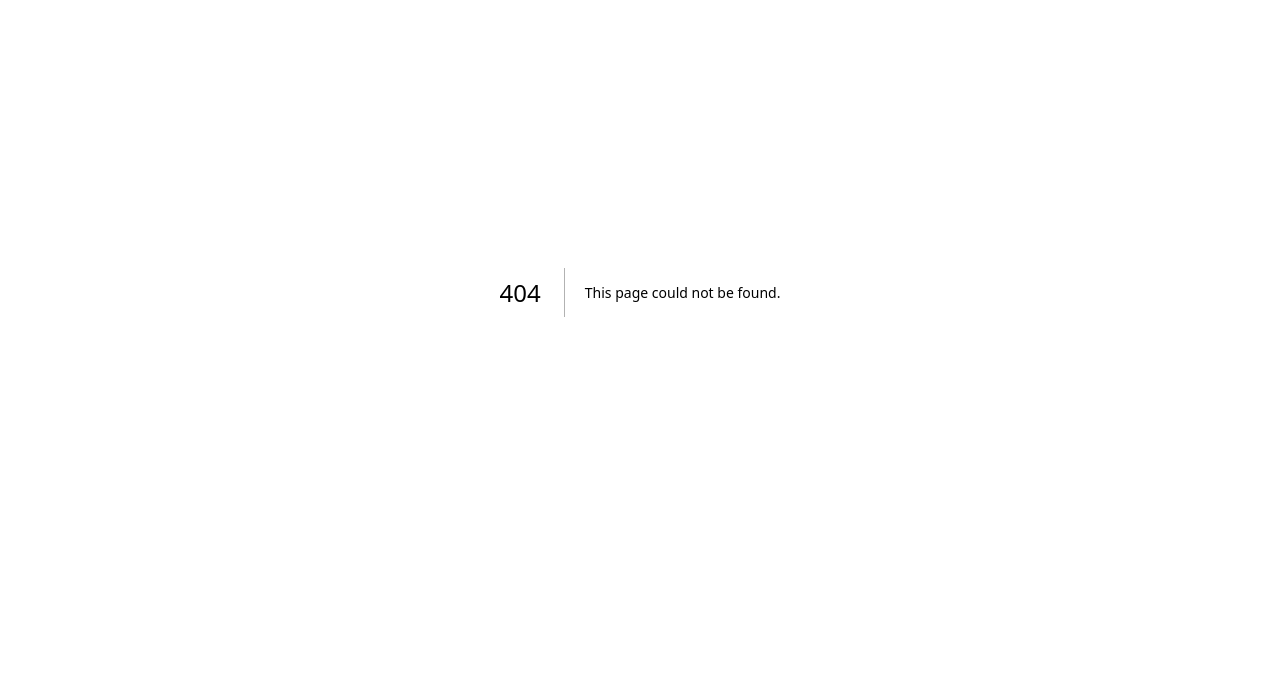
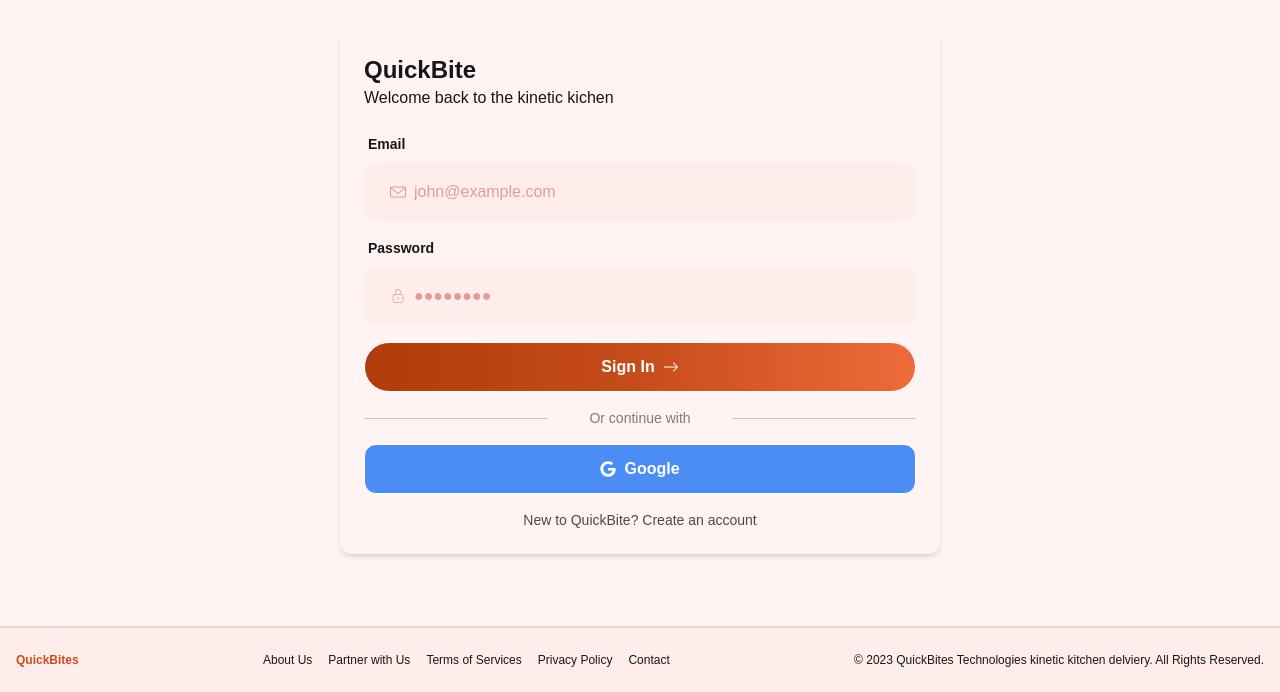
Before and after one commit to nikhil969rockss/QuickBites-food-delivery, a Next.js app in the folder frontend/: page /login in a window 1280 px wide. Before the commit this address had no page. Shown: the part 108-800 px from the top of the page. Built offline with nearby package versions, Linux system fonts and the light colour scheme.

Commit message:
add login page

```diff
--- /dev/null
+++ b/frontend/app/login/page.tsx
@@ -0,0 +1,73 @@
+'use client'
+import Button from '@/components/Button'
+import DivideLine from '@/components/DivideLine'
+import Footer from '@/components/Footer'
+import GoogleButton from '@/components/GoogleButton'
+import InputElement from '@/components/InputElement'
+import Link from 'next/link'
+import { useState } from 'react'
+import { BsArrowRight } from 'react-icons/bs'
+import { CiLock } from 'react-icons/ci'
+import { SlEnvolope } from 'react-icons/sl'
+
+const LoginPage = () => {
+  const [inputFields, setinputFields] = useState({
+    email: '',
+    password: '',
+  })
+  const handleChange = (e: React.ChangeEvent<HTMLInputElement>) => {
+    setinputFields({ ...inputFields, [e.target.name]: e.target.value })
+  }
+  return (
+    <main className="relative flex min-h-screen flex-col items-center justify-center">
+      {/* <--------main form----> */}
+      <section className="w-full max-w-150 rounded-xl p-6 shadow-md">
+        <h2 className="text-2xl font-black">QuickBite</h2>
+        <p>Welcome back to the kinetic kichen</p>
+
+        <form action="" className="mt-6 flex flex-col gap-4">
+          <InputElement
+            label="Email"
+            id="email"
+            icon={<SlEnvolope color="#E09C96" />}
+            placeholder="john@example.com"
+            required
+            name="email"
+            value={inputFields.email}
+            onChange={handleChange}
+            className="w-full"
+          />
+
+          <InputElement
+            label="Password"
+            id="password"
+            icon={<CiLock color="#E09C96" />}
+            placeholder="●●●●●●●●"
+            required
+            name="email"
+            value={inputFields.email}
+            onChange={handleChange}
+          />
+          <Button>
+            Sign In <BsArrowRight />{' '}
+          </Button>
+        </form>
+        <DivideLine />
+        <GoogleButton />
+        <p className="mt-4 text-center text-sm text-black/70">
+          New to QuickBite?{' '}
+          <Link href={'/register'} className="cursor-pointer hover:underline">
+            Create an account
+          </Link>
+        </p>
+      </section>
+
+      {/* <-------Footer-------> */}
+      <div className="absolute bottom-0 w-full">
+        <Footer />
+      </div>
+    </main>
+  )
+}
+
+export default LoginPage
--- a/frontend/app/page.tsx
+++ b/frontend/app/page.tsx
@@ -1,19 +1,3 @@
-import Footer from '@/components/Footer'
-import CreateAccount from '@/components/register-page/CreateAccount'
-import Intro from '@/components/register-page/Intro'
-
 export default function Home() {
-  return (
-    <main className="bg-background flex min-h-screen w-full flex-col items-center justify-center">
-      <section className="container mx-auto mt-10 grid grid-cols-2 overflow-hidden rounded-xl shadow-md">
-        {/* ------left-section------ */}
-        <Intro />
-        {/* -------right-section----- */}
-        <div className="col-span-2 md:col-span-1">
-          <CreateAccount />
-        </div>
-      </section>
-      <Footer />
-    </main>
-  )
+  return <main>Home page</main>
 }
--- /dev/null
+++ b/frontend/app/register/page.tsx
@@ -0,0 +1,21 @@
+import Footer from '@/components/Footer'
+import CreateAccount from '@/components/register-page/CreateAccount'
+import Intro from '@/components/register-page/Intro'
+
+const RegisterPage = () => {
+  return (
+    <main className="bg-background flex min-h-screen w-full flex-col items-center justify-center">
+      <section className="container mx-auto mt-10 grid grid-cols-2 overflow-hidden rounded-xl shadow-md">
+        {/* ------left-section------ */}
+        <Intro />
+        {/* -------right-section----- */}
+        <div className="col-span-2 md:col-span-1">
+          <CreateAccount />
+        </div>
+      </section>
+      <Footer />
+    </main>
+  )
+}
+
+export default RegisterPage
--- /dev/null
+++ b/frontend/components/Button.tsx
@@ -0,0 +1,16 @@
+type ButtonProps = {
+  children: React.ReactNode
+} & React.ComponentProps<'button'>
+
+const Button = ({ children, ...rest }: ButtonProps) => {
+  return (
+    <button
+      className="flex cursor-pointer items-center justify-center gap-2 rounded-full border bg-linear-to-r from-[#B13B09] via-[#C74C1B] to-[#EE6B3B] p-3 font-black text-white transition-[scale] duration-300 active:scale-95"
+      {...rest}
+    >
+      {children}
+    </button>
+  )
+}
+
+export default Button
--- /dev/null
+++ b/frontend/components/DivideLine.tsx
@@ -0,0 +1,13 @@
+const DivideLine = () => {
+  return (
+    <div className="mt-4 flex items-center">
+      <div className="w-full border-t border-black/20"></div>
+      <p className="w-full text-center text-sm text-black/50">
+        Or continue with
+      </p>
+      <div className="w-full border-t border-black/20"></div>
+    </div>
+  )
+}
+
+export default DivideLine
--- /dev/null
+++ b/frontend/components/GoogleButton.tsx
@@ -0,0 +1,19 @@
+import { FaGoogle } from 'react-icons/fa'
+
+type GoogleButtonProps = {
+  className?: string
+} & React.ComponentProps<'button'>
+
+const GoogleButton = ({ className, ...rest }: GoogleButtonProps) => {
+  return (
+    <button
+      className={`mt-4 flex w-full cursor-pointer items-center justify-center gap-2 rounded-xl border bg-[#4C8DF5] p-3 font-semibold text-white transition-[scale] duration-300 active:scale-95 ${className}`}
+      {...rest}
+    >
+      <FaGoogle />
+      Google
+    </button>
+  )
+}
+
+export default GoogleButton
--- a/frontend/components/register-page/CreateAccount.tsx
+++ b/frontend/components/register-page/CreateAccount.tsx
@@ -1,11 +1,19 @@
 'use client'
 
-import React, { useState } from 'react'
-import InputElement from './InputElement'
+//library
+import { useState } from 'react'
 import { FaRegUser } from 'react-icons/fa'
 import { SlEnvolope } from 'react-icons/sl'
 import { MdOutlineLocalPhone } from 'react-icons/md'
-import { FaGoogle } from 'react-icons/fa'
+import { CiLock } from 'react-icons/ci'
+import { BsArrowRight } from 'react-icons/bs'
+import Link from 'next/link'
+
+//components
+import DivideLine from '../DivideLine'
+import Button from '../Button'
+import InputElement from '../InputElement'
+import GoogleButton from '../GoogleButton'
 
 const CreateAccount = () => {
   const [inputField, setInputField] = useState({
@@ -29,6 +37,7 @@
         <p>Start your delicious journey today.</p>
       </div>
       <form action="" className="mt-8 flex flex-col gap-4">
+        {/* Full name */}
         <InputElement
           label="Full Name"
           id="fullName"
@@ -39,6 +48,7 @@
           value={inputField.fullName}
           onChange={handleChange}
         />
+        {/* Email */}
         <InputElement
           label="Email"
           id="Email"
@@ -50,6 +60,7 @@
           value={inputField.email}
           onChange={handleChange}
         />
+        {/* Phone number */}
         <InputElement
           label="Phone Number"
           id="phone"
@@ -60,10 +71,11 @@
           onChange={handlePhone}
           required
         />
+        {/* Password */}
         <InputElement
           label="Password"
           id="phone"
-          icon={<MdOutlineLocalPhone color="#E09C96" />}
+          icon={<CiLock color="#E09C96" />}
           placeholder="●●●●●●●●"
           type="password"
           name="password"
@@ -72,22 +84,23 @@
           passwordValue={inputField.password}
           required
         />
-        <button className="flex cursor-pointer items-center justify-center gap-2 rounded-full border bg-linear-to-r from-[#B13B09] via-[#C74C1B] to-[#EE6B3B] p-3 font-black text-white transition-[scale] duration-300 active:scale-95">
-          Create Account
-        </button>
+        {/* Create account button */}
+        <Button>
+          Create Account <BsArrowRight />{' '}
+        </Button>
       </form>
-      <div className="mt-4 flex items-center">
-        <div className="w-full border-t border-black/20"></div>
-        <p className="w-full text-center text-sm text-black/50">
-          Or continue with
-        </p>
-        <div className="w-full border-t border-black/20"></div>
-      </div>
 
-      <button className="mt-4 flex w-full cursor-pointer items-center justify-center gap-2 rounded-xl border bg-[#4C8DF5] p-3 font-semibold text-white transition-[scale] duration-300 active:scale-95">
-        <FaGoogle />
-        Google
-      </button>
+      <DivideLine />
+
+      {/* Google sign in button */}
+      <GoogleButton />
+
+      <p className="mt-4 text-center text-sm text-black/70">
+        Already have an account?{' '}
+        <Link href={'/login'} className="cursor-pointer hover:underline">
+          Sign In
+        </Link>
+      </p>
     </div>
   )
 }
```
Also changed, not shown: frontend/components/InputElement.tsx (renamed from frontend/components/register-page/InputElement.tsx).
